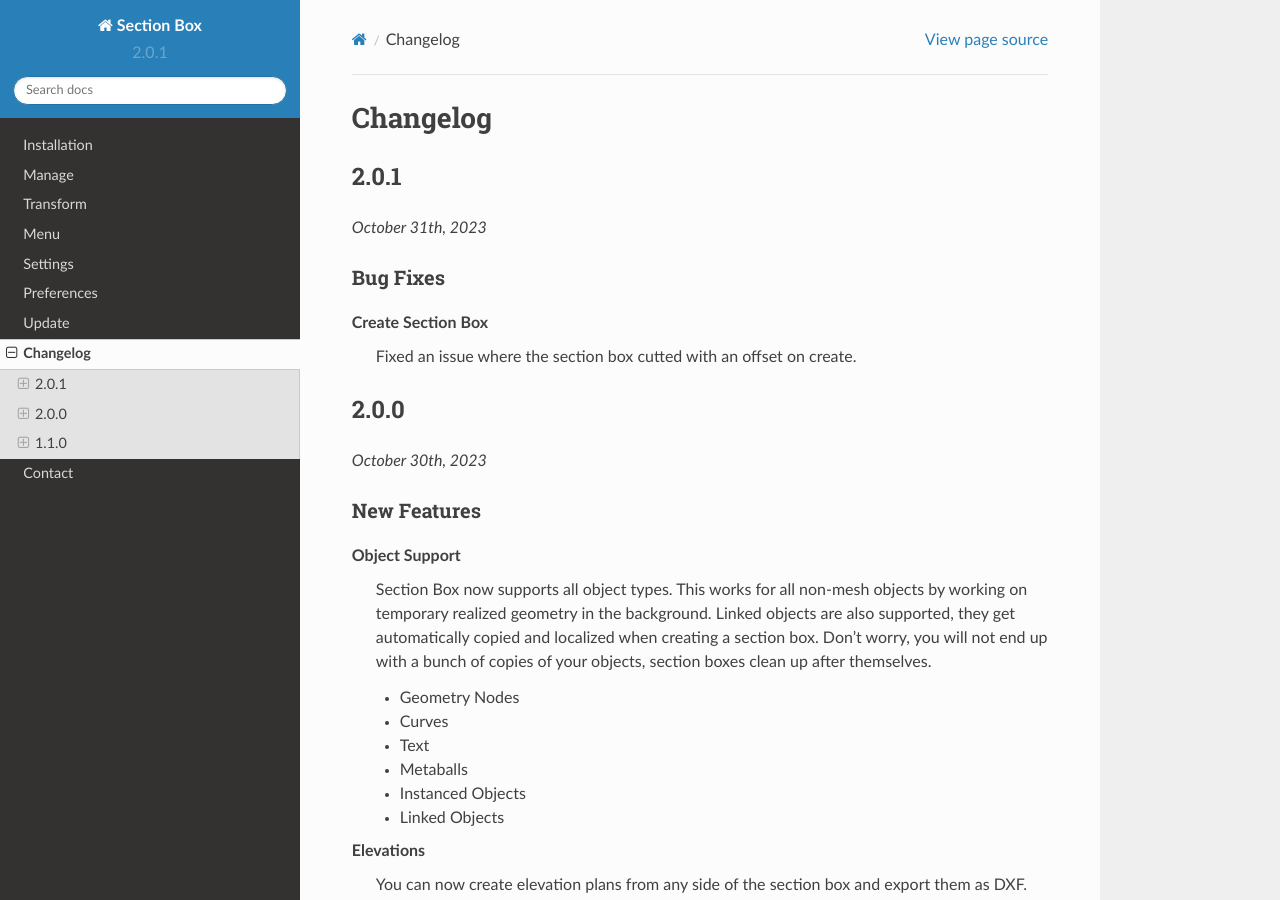
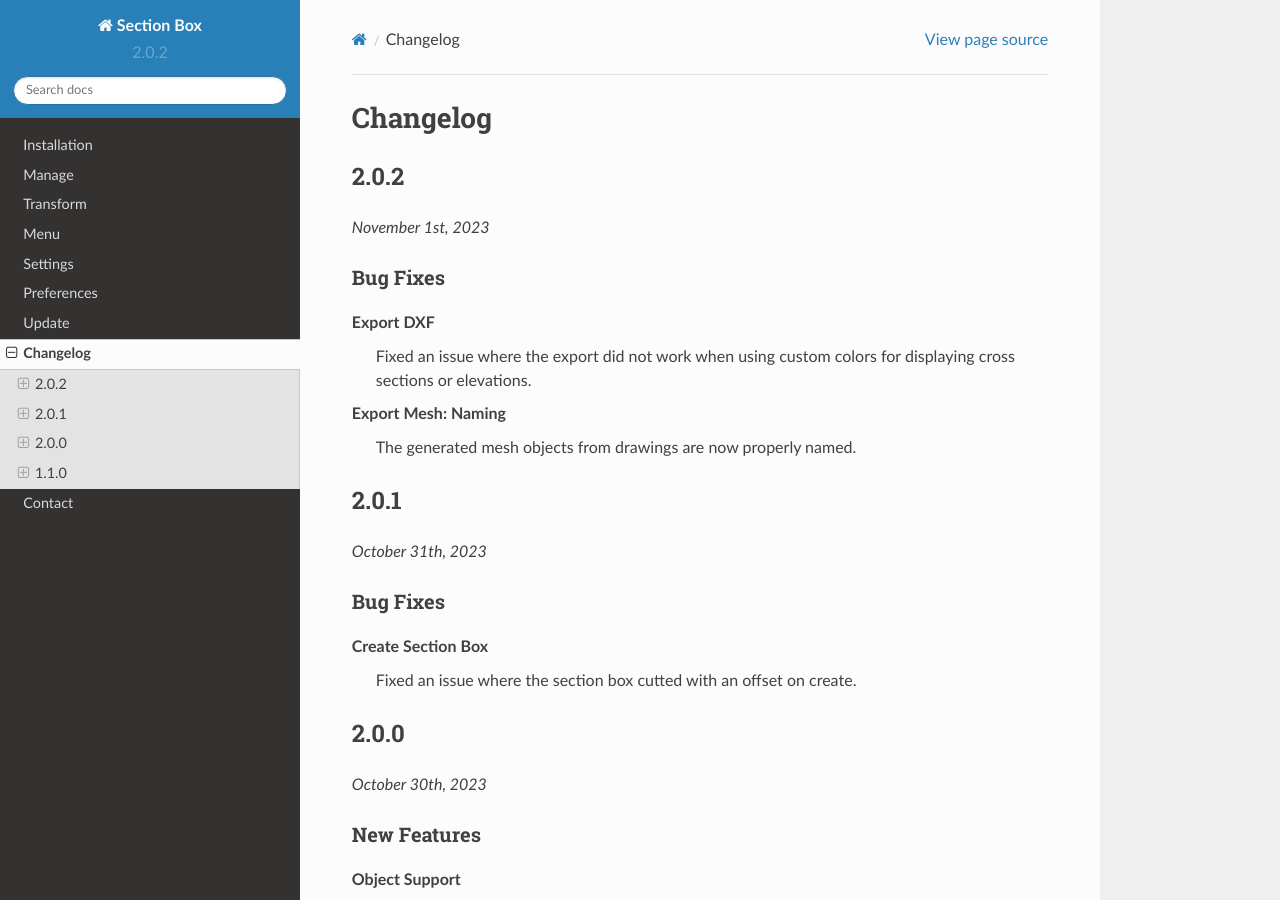
Before and after one commit to rubenmesserschmidt/Section-Box_docs, a Sphinx documentation site: the page built from docs/source/changelog.rst, in a window 1280 px wide and 900 px high. Built offline with Sphinx 7.4.7 and the Read the Docs theme 2.0.0, drawn with Linux system fonts in a browser that asks for light colours.

Commit message:
update 2.0.2

```diff
--- a/docs/source/changelog.rst
+++ b/docs/source/changelog.rst
@@ -1,6 +1,22 @@
 =========
 Changelog
 =========
+
+#####
+2.0.2
+#####
+
+*November 1st, 2023*
+
+*********
+Bug Fixes
+*********
+
+**Export DXF**
+    Fixed an issue where the export did not work when using custom colors for displaying cross sections or elevations.
+
+**Export Mesh: Naming**
+    The generated mesh objects from drawings are now properly named.
 
 #####
 2.0.1
--- a/docs/source/conf.py
+++ b/docs/source/conf.py
@@ -6,8 +6,8 @@ project = "Section Box"
 copyright = "2023, Ruben Messerschmidt"
 author = "Ruben Messerschmidt"
 
-release = "2.0.1"
-version = "2.0.1"
+release = "2.0.2"
+version = "2.0.2"
 
 # -- General configuration
 
```
Also changed, not shown: 1 other file.
